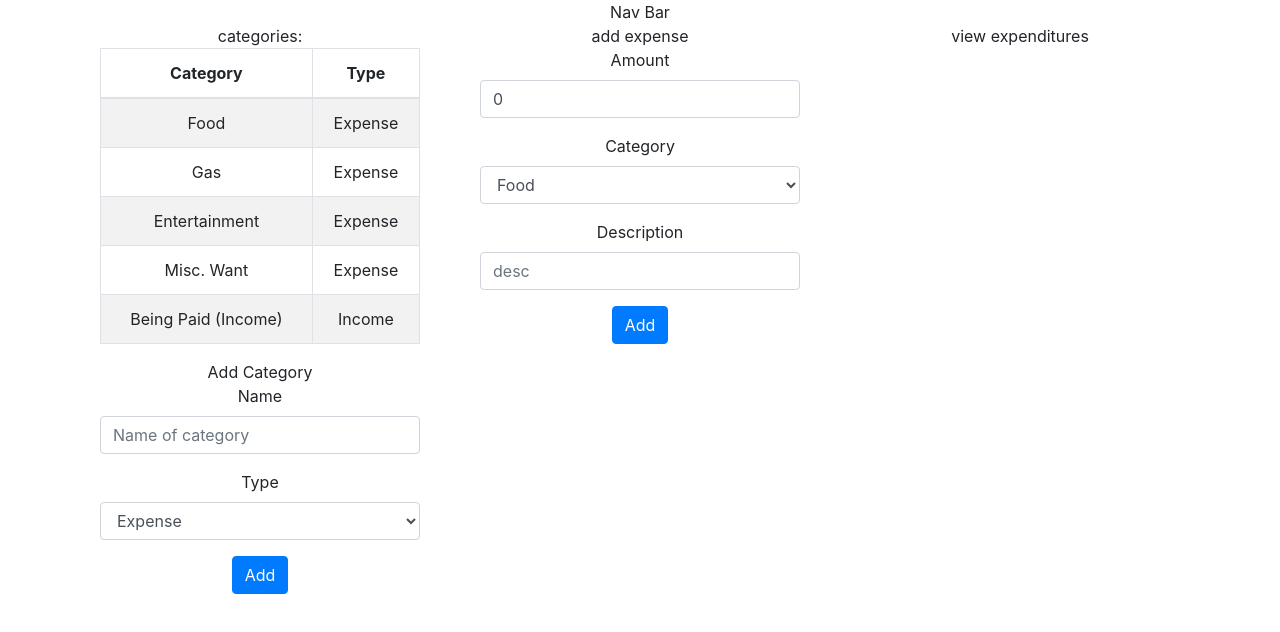
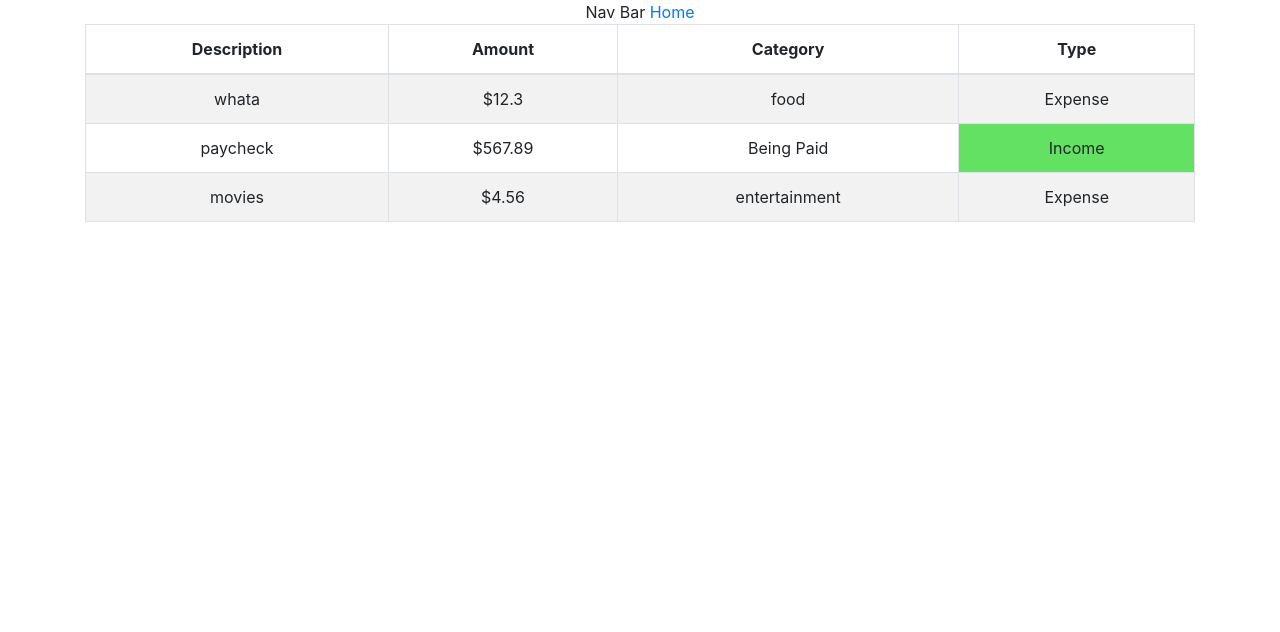
Before and after one commit to jakerdou/quick-dollas, a React (Create React App) app: page /expenses in a window 1280 px wide. Shown: the top 632 px of the page. Built offline with nearby package versions, Linux system fonts and the light colour scheme.

Commit message:
expenses page

```diff
--- a/src/App.css
+++ b/src/App.css
@@ -1,5 +1,9 @@
 .app {
   text-align: center;
+}
+
+.green {
+  background-color: #01cf019c;
 }
 
 .App-logo {
--- a/src/App.js
+++ b/src/App.js
@@ -8,7 +8,8 @@ import {
   Link
 } from "react-router-dom";
 
-import Home from './components/Home'
+import Home from './components/Home';
+import Expenses from './components/Expenses'
 
 import './App.css';
 
@@ -18,7 +19,8 @@ function App() {
     <Router>
       <div className='app'>
         <div>
-          Nav Bar
+          Nav Bar{' '}
+          <Link to="/">Home</Link>
         </div>
         <div>
           <Switch>
@@ -27,15 +29,13 @@ function App() {
                 about
               </div>
             </Route>
-            <Route path="/users">
+            <Route path="/expenses">
               <div>
-                users
+                <Expenses />
               </div>
             </Route>
             <Route path="/">
-              <div>
                 <Home />
-              </div>
             </Route>
           </Switch>
         </div>
--- /dev/null
+++ b/src/components/Expenses.js
@@ -0,0 +1,73 @@
+import { useState } from 'react';
+import Row from 'react-bootstrap/Row';
+import Col from 'react-bootstrap/Col';
+import Container from 'react-bootstrap/Container';
+import Form from 'react-bootstrap/Form';
+import Button from 'react-bootstrap/Button';
+import Table from 'react-bootstrap/Table';
+
+// import './App.css';
+
+function Expenses() {
+    const expenses = [
+        {
+            description: 'whata',
+            amount: 12.3,
+            category: 'food',
+            expense: true
+        },
+        {
+            description: 'paycheck',
+            amount: 567.89,
+            category: 'Being Paid',
+            expense: false
+        },
+        {
+            description: 'movies',
+            amount: 4.56,
+            category: 'entertainment',
+            expense: true
+        }
+    ]
+
+    const expenseTableBody = (
+        expenses.map(expense => {
+            return (
+                <tr>
+                    <td>{expense.description}</td>
+                    <td>{'$' + expense.amount}</td>
+                    <td>{expense.category}</td>
+                    <td className={!expense.expense ? 'green': ''}>{expense.expense ? 'Expense' : 'Income'}</td>
+                </tr>
+            )
+        })
+    )
+
+    const expenseTable = (
+        <Table striped bordered hover>
+            <thead>
+                <tr>
+                    <th>Description</th>
+                    <th>Amount</th>
+                    <th>Category</th>
+                    <th>Type</th>
+                </tr>
+            </thead>
+            <tbody>
+                {expenseTableBody}
+            </tbody>
+        </Table>
+    )
+
+    return (
+        <Container className='edit-categories'>
+            <Row>
+                <Col>
+                    {expenseTable}
+                </Col>
+            </Row>
+        </Container>
+    );
+}
+
+export default Expenses;
--- a/src/components/Home.js
+++ b/src/components/Home.js
@@ -1,12 +1,12 @@
 import Row from 'react-bootstrap/Row';
 import Col from 'react-bootstrap/Col';
 import Container from 'react-bootstrap/Container';
-// import {
-//   BrowserRouter as Router,
-//   Switch,
-//   Route,
-//   Link
-// } from "react-router-dom";
+import {
+  BrowserRouter as Router,
+  Switch,
+  Route,
+  Link
+} from "react-router-dom";
 
 import AddExpense from './AddExpense';
 import EditCategories from './EditCategories';
@@ -25,7 +25,7 @@ function Home() {
                 <AddExpense />
             </Col>
             <Col>
-                view expenditures
+                <Link to="/expenses">View Expenses</Link>
             </Col>
         </Row>
     </Container>
```
